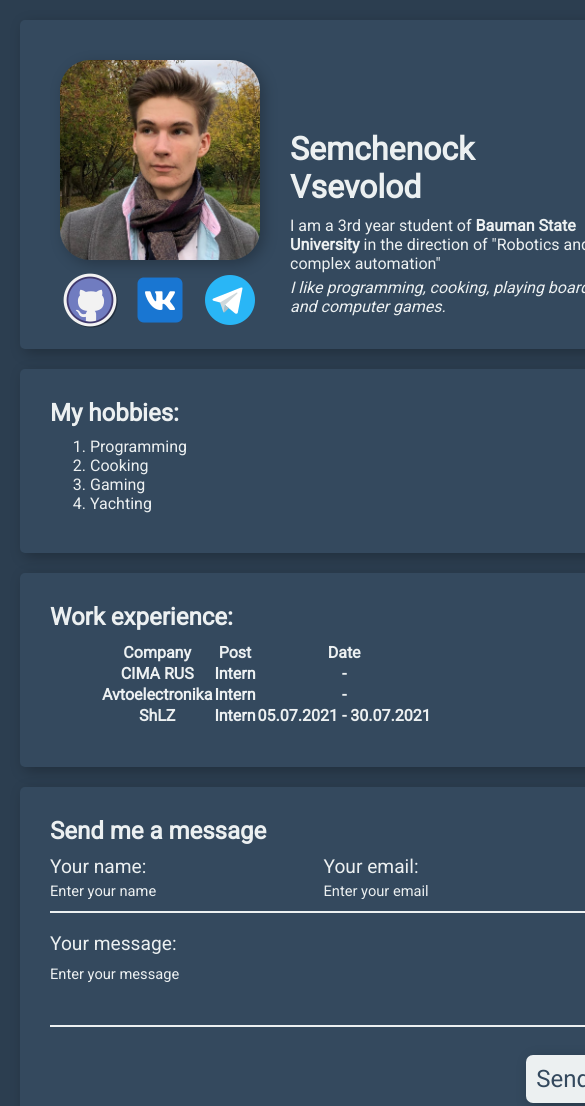
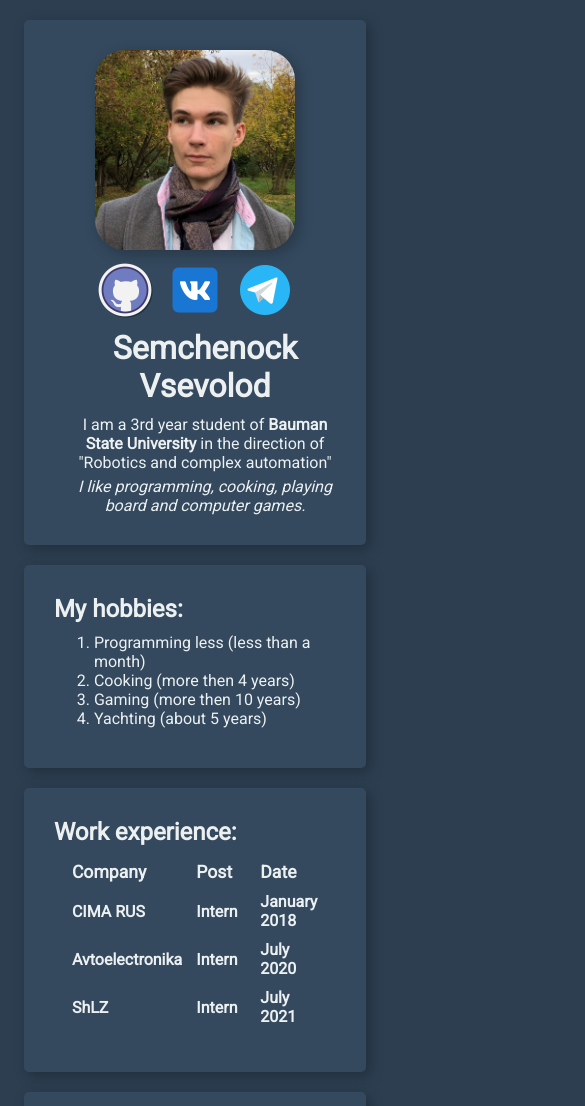
Before and after one commit to Semchenock/CV, a plain HTML site: page index.html in a window 390 px wide. Shown: the top 1106 px of the page, 585 px wide, since content can reach past the window. Drawn offline with Linux system fonts and the light colour scheme.

Commit message:
layout complited

```diff
--- a/index.html
+++ b/index.html
@@ -19,13 +19,15 @@
     <div class="container">
       <div class="card">
         <div class="info">
-          <div>
+          <div class="socialAndPhoto">
+            <p>
               <img
                 class="myPhoto"
                 src="My photo.png"
                 alt="My photo"
                 width="300"
               />
+            </p>
             <div class="social">
               <a
                 href="https://github.com/Semchenock"
@@ -63,15 +65,15 @@
       <div class="card">
         <h2><strong>My hobbies:</strong></h2>
         <ol style="padding: 10px; padding-left: 40px">
-          <li>Programming</li>
-          <li>Cooking</li>
-          <li>Gaming</li>
-          <li>Yachting</li>
+          <li>Programming less (less than a month)</li>
+          <li>Cooking (more then 4 years)</li>
+          <li>Gaming (more then 10 years)</li>
+          <li>Yachting (about 5 years)</li>
         </ol>
       </div>
       <div class="card">
         <h2><strong>Work experience:</strong></h2>
-        <table style="padding: 10px 50px">
+        <table class="experience">
           <thead>
             <tr>
               <th>Company</th>
@@ -83,17 +85,17 @@
             <tr>
               <th>CIMA RUS</th>
               <th>Intern</th>
-              <th>-</th>
+              <th>January 2018</th>
             </tr>
             <tr>
               <th>Avtoelectronika</th>
               <th>Intern</th>
-              <th>-</th>
+              <th>July 2020</th>
             </tr>
             <tr>
               <th>ShLZ</th>
               <th>Intern</th>
-              <th>05.07.2021 - 30.07.2021</th>
+              <th>July 2021</th>
             </tr>
           </tbody>
         </table>
@@ -121,7 +123,7 @@
               placeholder="Enter your email"
             />
           </div>
-          <hr color="#ecf0f1" />
+
           <br />
           <div class="senderEmail">
             <label for="massage">Your message: </label>
--- a/selector.css
+++ b/selector.css
@@ -17,8 +17,7 @@ body {
   box-shadow: 4px 4px 14px rgba(0, 0, 0, 0.25);
 }
 .container {
-  width: 60vw;
-  min-width: 650px;
+  width: 90vw;
   max-width: 820px;
   margin: auto;
 }
@@ -67,6 +66,7 @@ a:visited {
   box-sizing: border-box;
   font-size: 1.2rem;
   padding: 10px 0;
+  border-bottom: solid #ecf0f1 2px;
 }
 .field {
   background: transparent;
@@ -78,15 +78,6 @@ a:visited {
   color: #ecf0f1;
   font-family: "Roboto";
   font-size: 1.1em;
-}
-.senderEmail {
-  width: 49%;
-  display: inline-block;
-  box-sizing: border-box;
-  font-size: 1.2rem;
-}
-.senderEmail textarea {
-  padding: 10px 0;
 }
 .send {
   position: absolute;
@@ -123,3 +114,41 @@ a:visited {
   margin-top: 30px;
   margin-bottom: 10px;
 }
+.senderEmail {
+  margin-top: 10px;
+}
+.experience {
+  margin: 10px;
+}
+th {
+  width: 20vw;
+  text-align: left;
+  padding: 5px 0px;
+}
+thead {
+  font-size: 1.1rem;
+}
+
+@media (max-width: 650px) {
+  .info {
+    flex-direction: column;
+    text-align: center;
+  }
+  .container {
+    width: 98vw;
+  }
+  .myPhoto {
+    margin: auto;
+  }
+  .infoText {
+    margin-top: 20px;
+  }
+  .nameAndEmail {
+    width: 100%;
+    display: inline-block;
+  }
+  th {
+    width: 15vw;
+    padding: 4px 6px;
+  }
+}
```
Lines whose indentation alone changed are shown as unchanged.
